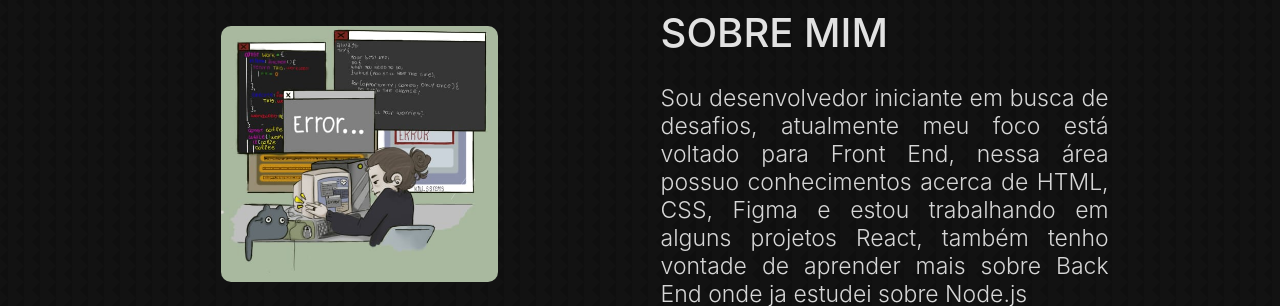
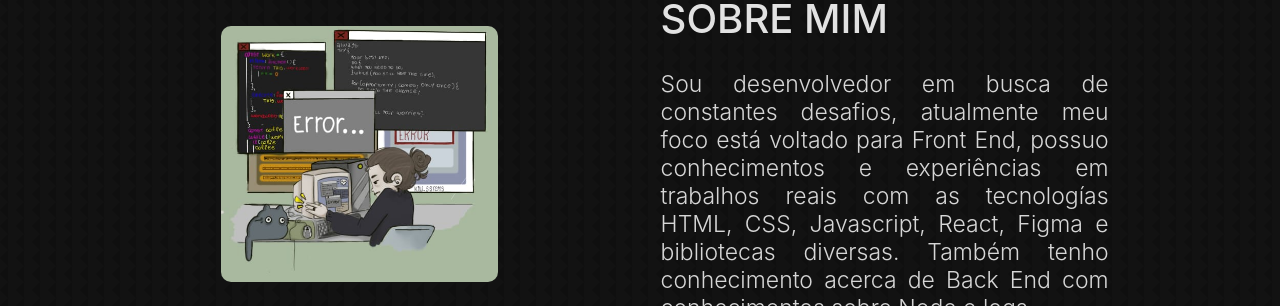
Before and after one commit to FiNiShYy/MyPortfolio, a React (Create React App) app: page / in a window 1280 px wide. Shown: the part 646-952 px from the top of the page. Built offline with nearby package versions, Linux system fonts and the light colour scheme; the HTML template or start-up script is replaced by a standard one.

Commit message:
update text about me

```diff
--- a/src/components/About/index.jsx
+++ b/src/components/About/index.jsx
@@ -7,7 +7,7 @@ const About = () => {
             <img src={PFPKaua}></img>
             <div className="about-text">
                 <h1>SOBRE MIM</h1>
-                <h2>Sou desenvolvedor iniciante em busca de desafios, atualmente meu foco está voltado para Front End, nessa área possuo conhecimentos acerca de HTML, CSS, Figma e estou trabalhando em alguns projetos React, também tenho vontade de aprender mais sobre Back End onde ja estudei sobre Node.js</h2>
+                <h2>Sou desenvolvedor em busca de constantes desafios, atualmente meu foco está voltado para Front End, possuo conhecimentos e experiências em trabalhos reais com as tecnologías HTML, CSS, Javascript, React, Figma e bibliotecas diversas. Também tenho conhecimento acerca de Back End com conhecimentos sobre Node e logs.</h2>
             </div>
         </div>
     )
```
